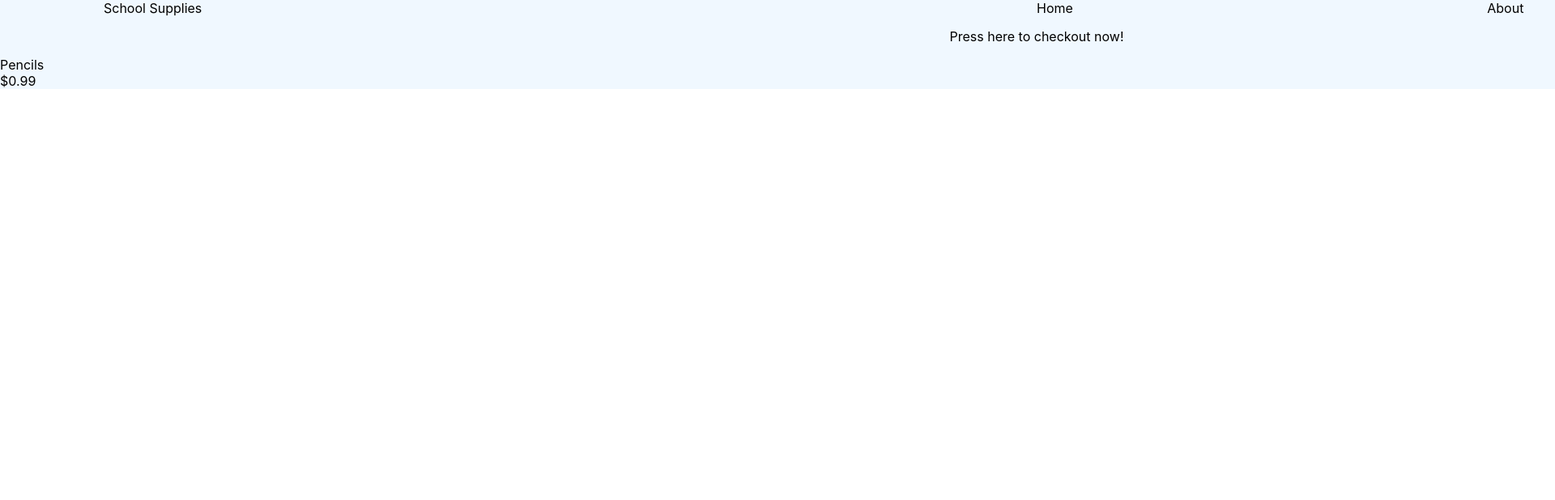
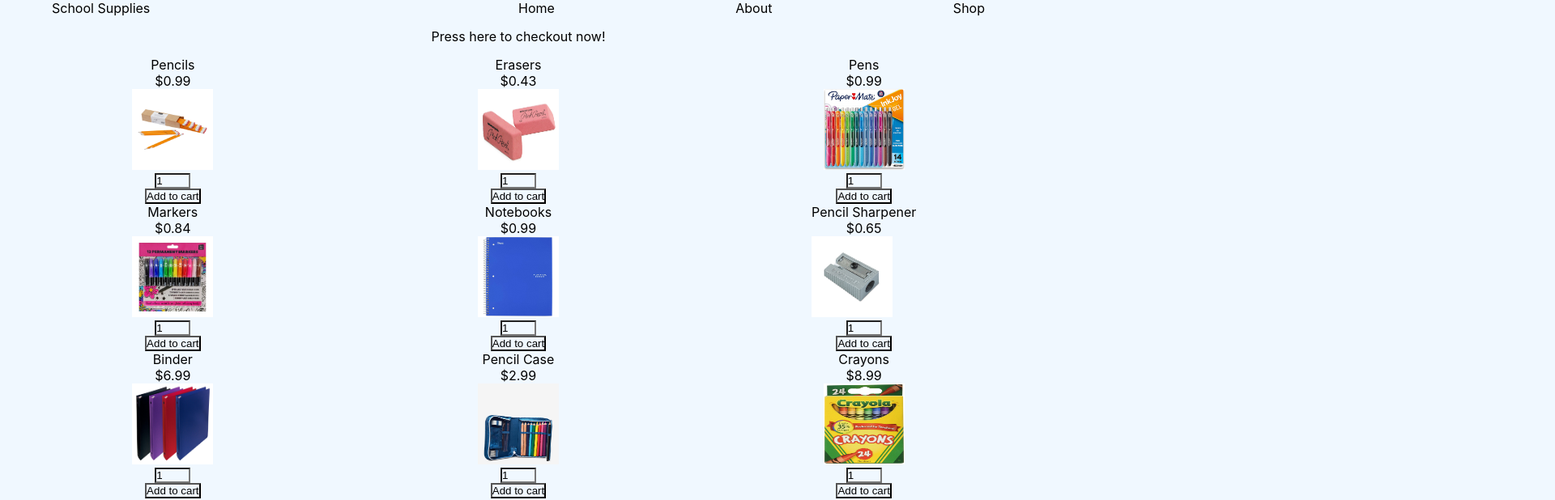
Before and after one commit to AnthonyGleason/odin-shopping-cart, a React (Create React App) app: page /shop in a window 1280 px wide. Shown: the top 618 px of the page at 81% size, 1920 px wide, since content can reach past the window. Built offline with nearby package versions, Linux system fonts and the light colour scheme.

Commit message:
position elements on Shop.css / Footer with flexbox/grid

```diff
--- a/src/components/CartItem.js
+++ b/src/components/CartItem.js
@@ -8,7 +8,7 @@ export default function CartItem(props){
     <div className="cart-item">
       <div className="item-name">{name}</div>
       <div className="item-price">Subtotal: ${(Math.round(100*(price*quantity))/100)}</div>
-      <input value={quantity} type='number' min={1} max={9} onChange={(e)=>{handleQuantityChange(e.target.value,cart,setCart,ID)}} className="item-quantity" />in cart
+      <input value={quantity} type='number' min={1} max={9} onChange={(e)=>{handleQuantityChange(e.target.value,cart,setCart,ID)}} className="item-quantity" />{quantity}in cart
       <button className="remove-item" onClick={()=>{handleItem(setCart,cart,ID)}}>Remove</button>
     </div>
   )
--- a/src/components/Shop.js
+++ b/src/components/Shop.js
@@ -3,6 +3,9 @@ import { Link } from "react-router-dom";
 
 import ShopContainer from "./ShopContainer";
 import Cart from "./Cart.js";
+
+//import css
+import '../styles/Shop.css';
 
 //import images
 import binders from "../assets/binders.jpg";
--- a/src/styles/Footer.css
+++ b/src/styles/Footer.css
@@ -1,4 +1,5 @@
 .footer{
   display: flex;
   justify-content: center;
+  align-items: center;
 }
--- /dev/null
+++ b/src/styles/Shop.css
@@ -0,0 +1,42 @@
+.item-img{
+  height: 100px;
+  width: 100px;
+}
+.shop-item-container{
+  display: grid;
+  grid-template-columns: 1fr 1fr 1fr;
+  grid-template-rows: 1fr 1fr 1fr;
+}
+.shop-item,
+.cart-notice{
+  display: flex;
+  flex-direction: column;
+  justify-content: center;
+  align-items: center;
+}
+.item-name,
+.item-price{
+  display: flex;
+  justify-content: center;
+}
+.shop{
+  display: grid;
+  grid-template-rows: 0.1fr 1fr 0.2fr;
+}
+.shop-sticky{
+  display: flex;
+  align-items: center;
+}
+.cart{
+  display: flex;
+  justify-content: center;
+}
+.cart-item,
+.cart-total{
+  display: flex;
+  justify-content: center;
+  align-items: center;
+  height: 100px;
+  width: 150px;
+  flex-direction: column;
+}
```
